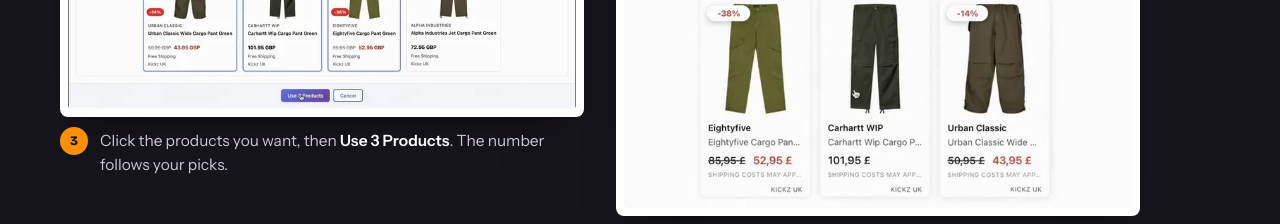
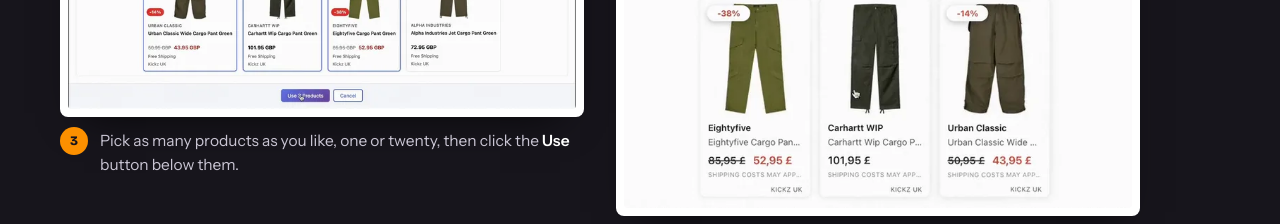
Before and after one commit to mylookde/myfeeds-site, a plain HTML site: page install/index.html in a window 1280 px wide. Shown: the part 3960-4184 px from the top of the page. Drawn offline with Linux system fonts and the light colour scheme.

Commit message:
Anleitung: Produkte frei waehlen statt "Use 3 Products" (Marlon)
Co-Authored-By: Claude Opus 5.5 <noreply@anthropic.com>

```diff
--- a/install/index.html
+++ b/install/index.html
@@ -403,7 +403,7 @@ footer a{color:#fff;text-underline-offset:3px}
     <ol class="shots">
       <li><figure><img src="/assets/install-v2/add-block-680.webp" width="680" height="202" loading="lazy" alt="The WordPress block editor: below a paragraph, /myfeeds has been typed and MyFeeds – Product Picker is highlighted."></figure><p>On a new line type <b>/myfeeds</b> and choose <b>MyFeeds – Product Picker</b>.</p></li>
       <li><figure><img src="/assets/install-v2/search-680.webp" width="680" height="244" loading="lazy" alt="The Product Picker block with the word cargo typed into its Search Products field."></figure><p>Type a product type or a brand and click <b>Search Products</b>.</p></li>
-      <li><figure><img src="/assets/install-v2/picker-760.webp" width="760" height="338" loading="lazy" alt="The product picker window: four cargo trousers found, three of them selected, and the Use 3 Products button at the bottom."></figure><p>Click the products you want, then <b>Use 3 Products</b>. The number follows your picks.</p></li>
+      <li><figure><img src="/assets/install-v2/picker-760.webp" width="760" height="338" loading="lazy" alt="The product picker window: four cargo trousers found, three of them selected, and the Use 3 Products button at the bottom."></figure><p>Pick as many products as you like, one or twenty, then click the <b>Use</b> button below them.</p></li>
       <li><figure><img src="/assets/install-v2/post-with-cards-720.webp" width="720" height="460" loading="lazy" alt="The published post: a paragraph of text and below it three product cards for cargo trousers."></figure><p><b>Publish.</b> Readers click through with your affiliate link, and prices refresh every night.</p></li>
     </ol>
     <p class="alsoshow">The same block also shows a carousel, a recommendation card or a comparison table, and the <b>Shop the look</b> block puts products on your own photo.</p>
```
